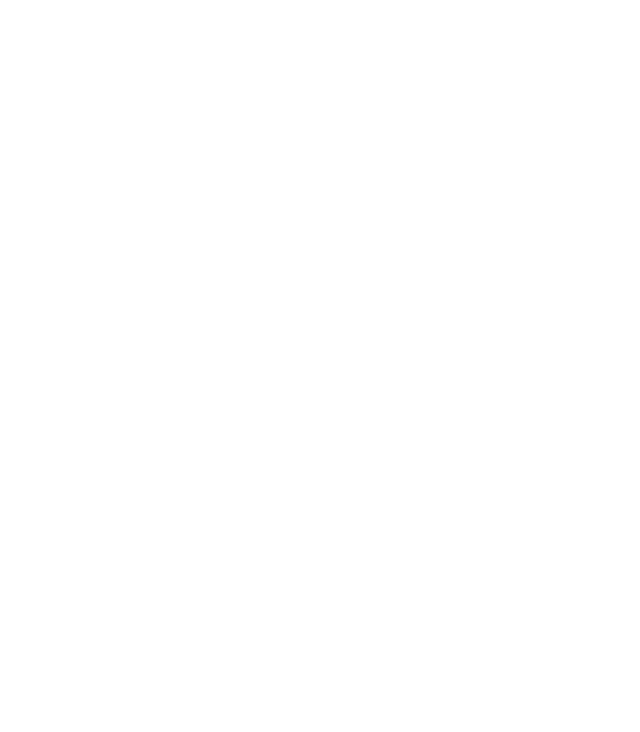
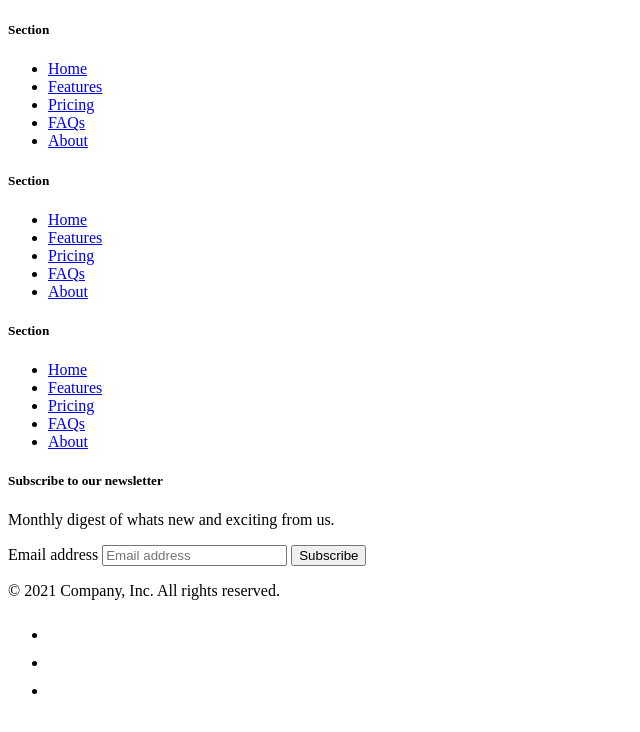
Before and after one commit to JPachecoZ/ProjectHTMLCSS, a plain HTML site: page index.html in a window 1280 px wide. Shown: the whole page, without its empty margins (0-640 px from the left). Drawn offline with Linux system fonts and the light colour scheme.

Commit message:
Actualizando mi footer

```diff
--- a/index.html
+++ b/index.html
@@ -7,6 +7,64 @@
     <title>Document</title>
 </head>
 <body>
+    <div class="container">
+        <footer class="py-5">
+          <div class="row">
+            <div class="col-2">
+              <h5>Section</h5>
+              <ul class="nav flex-column">
+                <li class="nav-item mb-2"><a href="#" class="nav-link p-0 text-muted">Home</a></li>
+                <li class="nav-item mb-2"><a href="#" class="nav-link p-0 text-muted">Features</a></li>
+                <li class="nav-item mb-2"><a href="#" class="nav-link p-0 text-muted">Pricing</a></li>
+                <li class="nav-item mb-2"><a href="#" class="nav-link p-0 text-muted">FAQs</a></li>
+                <li class="nav-item mb-2"><a href="#" class="nav-link p-0 text-muted">About</a></li>
+              </ul>
+            </div>
 
+            <div class="col-2">
+              <h5>Section</h5>
+              <ul class="nav flex-column">
+                <li class="nav-item mb-2"><a href="#" class="nav-link p-0 text-muted">Home</a></li>
+                <li class="nav-item mb-2"><a href="#" class="nav-link p-0 text-muted">Features</a></li>
+                <li class="nav-item mb-2"><a href="#" class="nav-link p-0 text-muted">Pricing</a></li>
+                <li class="nav-item mb-2"><a href="#" class="nav-link p-0 text-muted">FAQs</a></li>
+                <li class="nav-item mb-2"><a href="#" class="nav-link p-0 text-muted">About</a></li>
+              </ul>
+            </div>
+
+            <div class="col-2">
+              <h5>Section</h5>
+              <ul class="nav flex-column">
+                <li class="nav-item mb-2"><a href="#" class="nav-link p-0 text-muted">Home</a></li>
+                <li class="nav-item mb-2"><a href="#" class="nav-link p-0 text-muted">Features</a></li>
+                <li class="nav-item mb-2"><a href="#" class="nav-link p-0 text-muted">Pricing</a></li>
+                <li class="nav-item mb-2"><a href="#" class="nav-link p-0 text-muted">FAQs</a></li>
+                <li class="nav-item mb-2"><a href="#" class="nav-link p-0 text-muted">About</a></li>
+              </ul>
+            </div>
+
+            <div class="col-4 offset-1">
+              <form>
+                <h5>Subscribe to our newsletter</h5>
+                <p>Monthly digest of whats new and exciting from us.</p>
+                <div class="d-flex w-100 gap-2">
+                  <label for="newsletter1" class="visually-hidden">Email address</label>
+                  <input id="newsletter1" type="text" class="form-control" placeholder="Email address">
+                  <button class="btn btn-primary" type="button">Subscribe</button>
+                </div>
+              </form>
+            </div>
+          </div>
+
+          <div class="d-flex justify-content-between py-4 my-4 border-top">
+            <p>© 2021 Company, Inc. All rights reserved.</p>
+            <ul class="list-unstyled d-flex">
+              <li class="ms-3"><a class="link-dark" href="#"><svg class="bi" width="24" height="24"><use xlink:href="#twitter"></use></svg></a></li>
+              <li class="ms-3"><a class="link-dark" href="#"><svg class="bi" width="24" height="24"><use xlink:href="#instagram"></use></svg></a></li>
+              <li class="ms-3"><a class="link-dark" href="#"><svg class="bi" width="24" height="24"><use xlink:href="#facebook"></use></svg></a></li>
+            </ul>
+          </div>
+        </footer>
+      </div>
 </body>
 </html>
```
